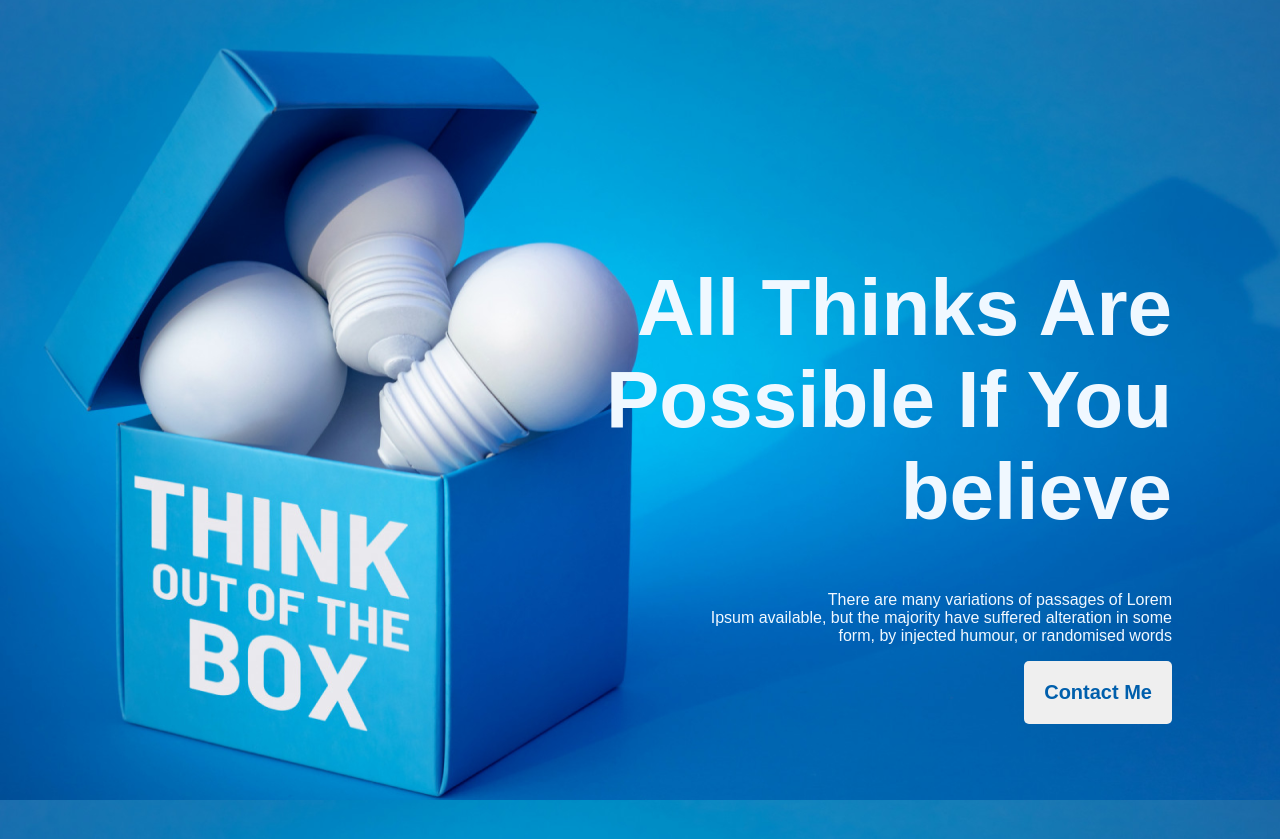
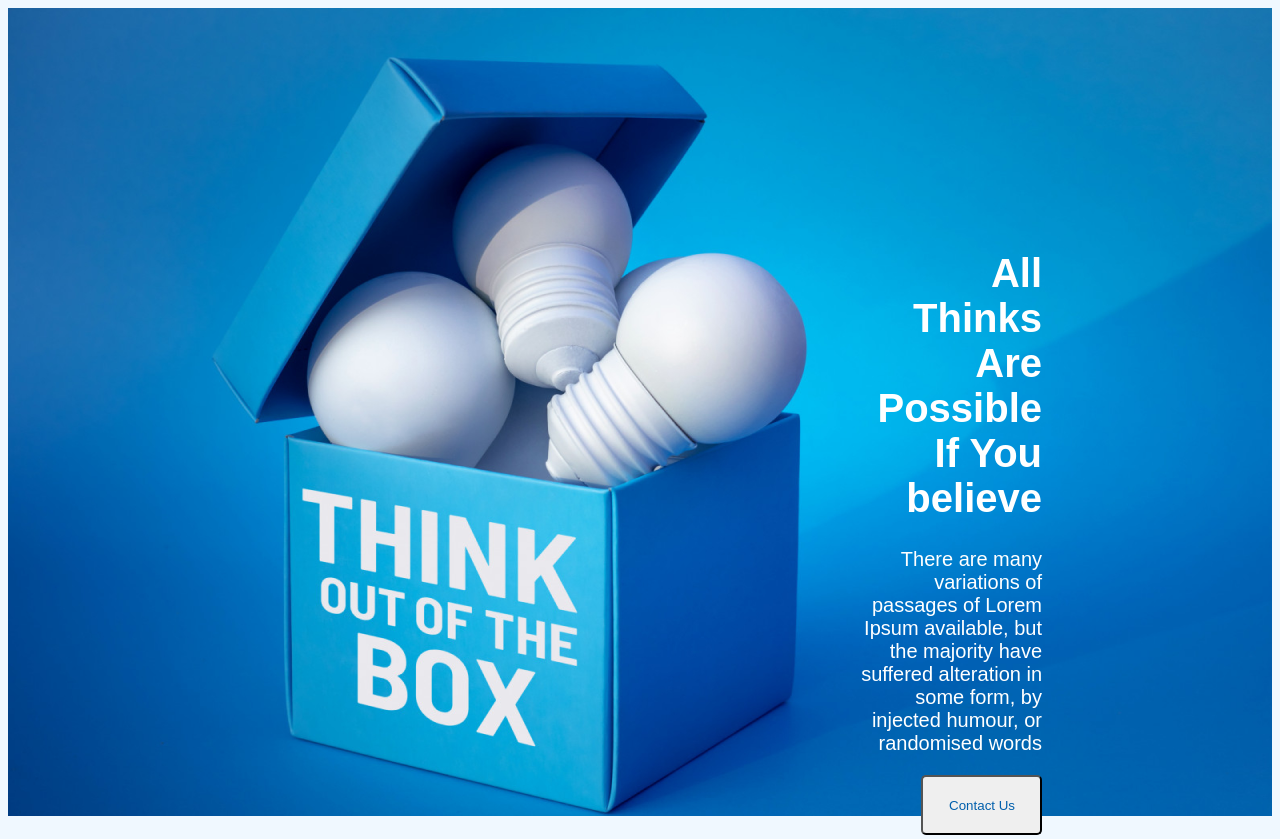
Before and after one commit to fardinislamovi/new-year-new-me, a plain HTML site: page index.html in a window 1280 px wide. Shown: the top 839 px of the page. Drawn offline with Linux system fonts and the light colour scheme; a web font is replaced by a local one.

Commit message:
created header and button

```diff
--- a/index.html
+++ b/index.html
@@ -12,14 +12,14 @@
     <link rel="stylesheet" href="styles/nynm.css">
 </head>
 <body>
-    <header>
-     <div class="container">
-        <div>
-        <h1 class="title-text">All Thinks Are<br>Possible If You<br>believe</h1>
-        <p class="primary-description">There are many variations of passages of Lorem<br>Ipsum available, but the majority have suffered alteration in some<br>form, by injected humour, or randomised words</p>
-        <button class="btn-primary">Contact Me</button>
+    <header class="header">
+    <div class="banner">
+        <div class="banner-content">
+            <h1 class="banner-title">All Thinks Are<br>Possible If You believe</h1>
+            <p class="banner-des">There are many variations of passages of Lorem Ipsum available, but the majority have suffered alteration in some form, by injected humour, or randomised words</p>
+            <button class="btn-primary">Contact Us</button>
+        </div>
     </div>
-     </div>
     </header>
     <main>
 
--- a/styles/nynm.css
+++ b/styles/nynm.css
@@ -1,30 +1,26 @@
-/* shared stylees */
 body {
-  background-image: url(../images/banner/banner3.png);
-  background-repeat: no-repeat;
-  background-size: 1600px 800px;
-  background-attachment: fixed;
-  padding: 200px 100px;
   font-family: "Anta", sans-serif;
   background-color: aliceblue;
 }
 /* header related styles */
-.container {
-  text-align: right;
-  justify-content: right;
-  color: aliceblue;
-}
-.title-text {
-    font-size: 80px;
-}
-.primary-description {
+.header {
+  background-image: url(../images/banner/banner3.png);
+  background-repeat: no-repeat;
 
 }
+.banner {
+  padding:216px 230px 260px 845px ;
+  color: #fff;
+  text-align: right;
+  font-weight: 100px;
+  font-size: 20px;
+  display: flex;
+  align-items: center;
+}
+
 .btn-primary {
   color: #005fac;
   border-radius: 5px;
-  border: 0;
-  font-size: 20px;
-  font-weight: 600;
-  padding: 20px;
+  padding: 21px 25px 20px 26px;
+
 }
```
